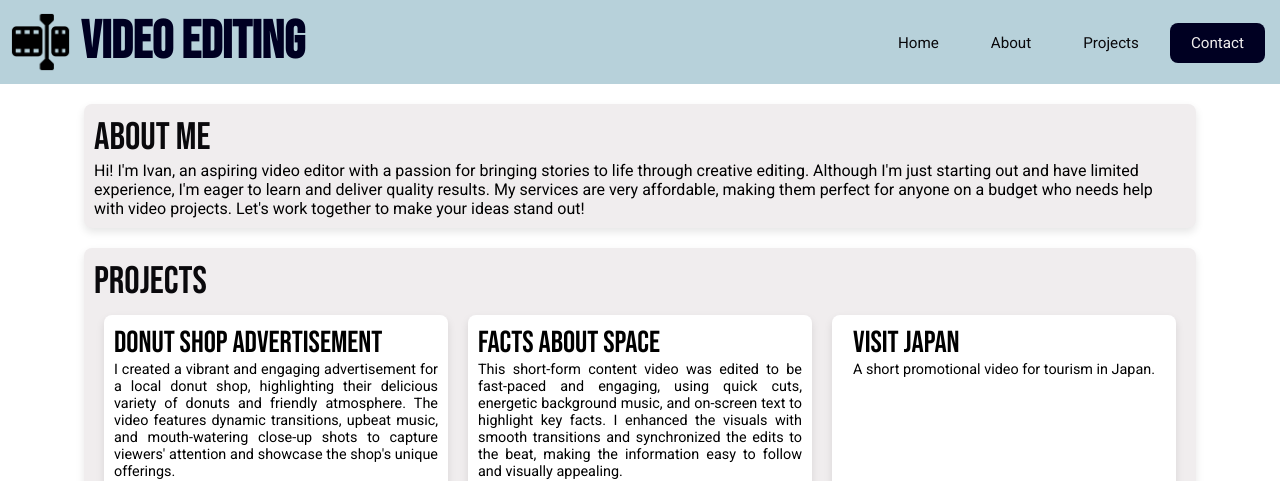
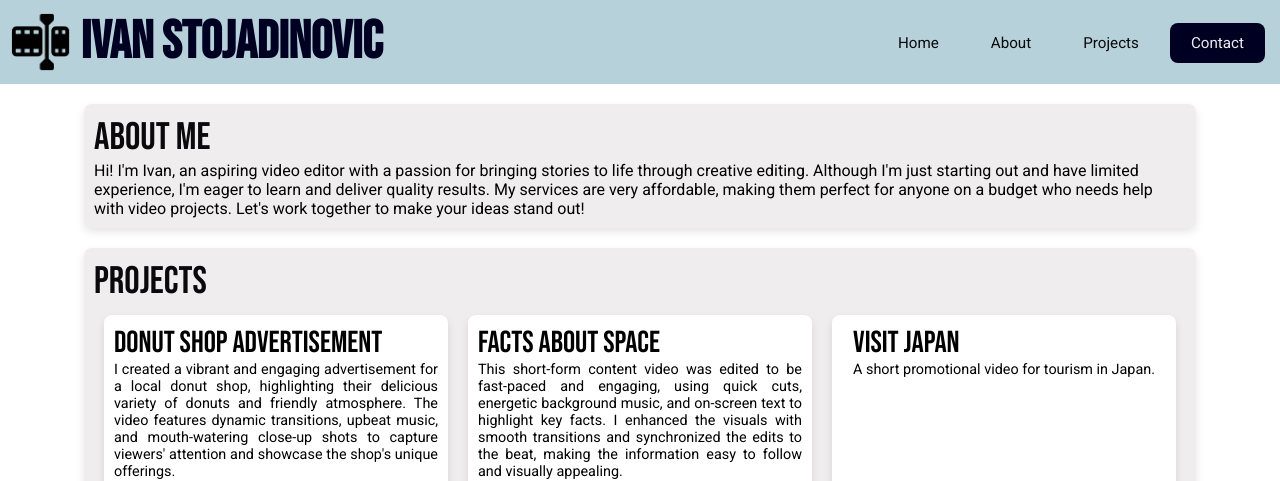
Before and after one commit to Ivan3342/Video-Editing, a plain HTML site: page index.html in a window 1280 px wide. Shown: the top 481 px of the page. Drawn offline with Linux system fonts and the light colour scheme.

Commit message:
edited header content

```diff
--- a/index.html
+++ b/index.html
@@ -11,7 +11,7 @@
     <header>
         <span>
             <img src="assets/video-editor.png" alt="Logo" class="logo">
-            <h1>Video Editing</h1>
+            <h1>Ivan Stojadinovic</h1>
         </span>
         <nav>
             <ul class="nav">
```
